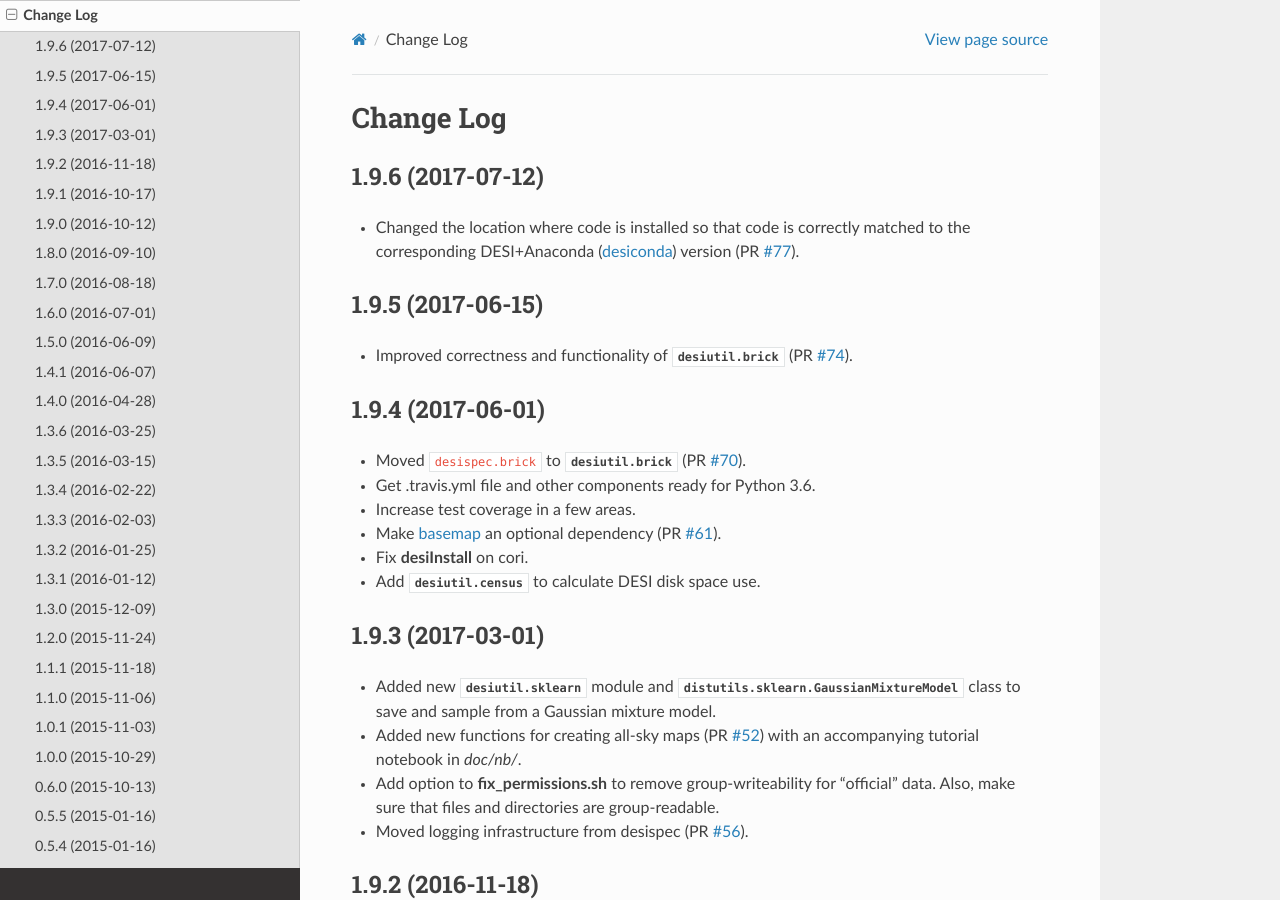
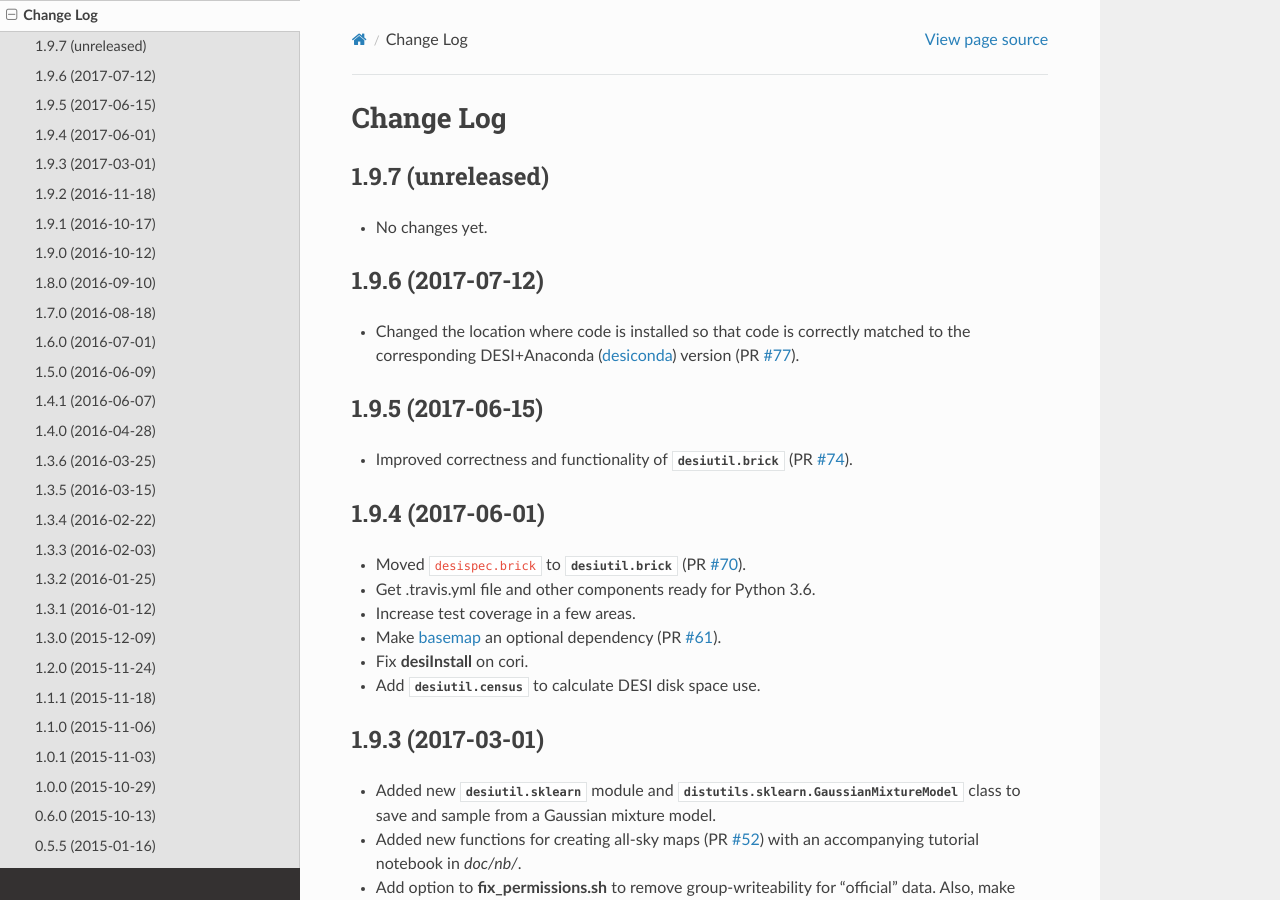
Before and after one commit to desihub/desiutil, a Sphinx documentation site: the page built from doc/changes.rst, in a window 1280 px wide and 900 px high. Built offline with Sphinx 7.4.7 and the Read the Docs theme 2.0.0, drawn with Linux system fonts in a browser that asks for light colours.

Commit message:
bump version post-tag

```diff
--- a/doc/changes.rst
+++ b/doc/changes.rst
@@ -1,6 +1,11 @@
 ==========
 Change Log
 ==========
+
+1.9.7 (unreleased)
+------------------
+
+* No changes yet.
 
 1.9.6 (2017-07-12)
 ------------------
--- a/py/desiutil/_version.py
+++ b/py/desiutil/_version.py
@@ -1 +1 @@
-__version__ = '1.9.6'
+__version__ = '1.9.6.dev526'
```
